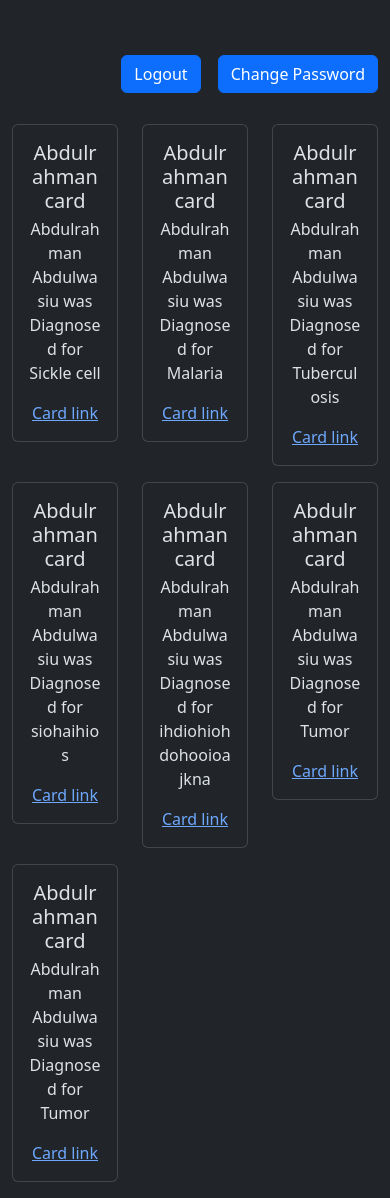
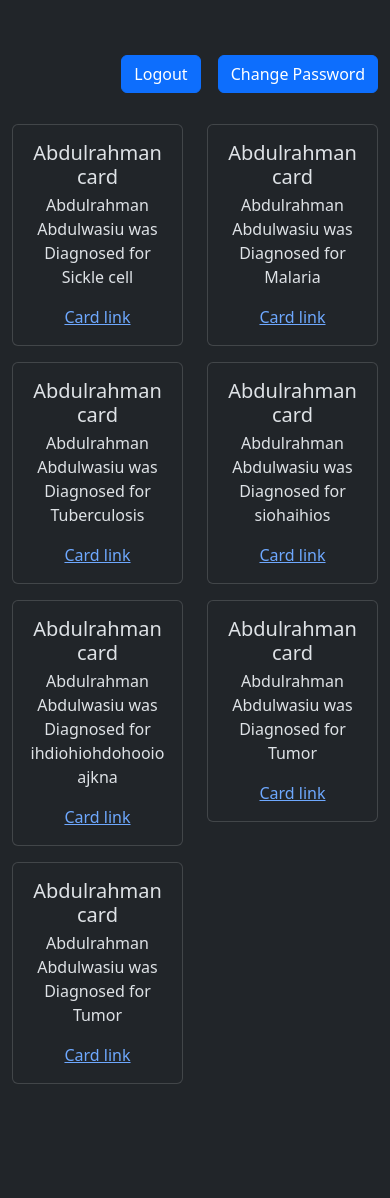
Before and after one commit to Bnabdulwasiu/notification_system, a Django app: page /data_detail/ in a window 390 px wide. Shown: the part 56-1254 px from the top of the page. After the commit the page ends 1140 px from the top, so only its background shows below. Run offline with Django 5.2, Linux system fonts and the light colour scheme; a user stored in the database is signed in; data comes from the database, SQL or seed files in the repository; both versions use the stored data as it was after the commit.

Commit message:
Worked on the templates for responsiveness on mobile

```diff
--- a/templates/data_list.html
+++ b/templates/data_list.html
@@ -6,7 +6,7 @@
 
 <div class="row">
     {% for data in object_list %}
-        <div class="col-4">
+        <div class="col-6 col-md-4">
         <div class="card text-center mb-3 mr-3">
             <div class="card-body">
               <h5 class="card-title">{{ data.patient.first_name}} card</h5>
```
Also changed, not shown: db.sqlite3.
